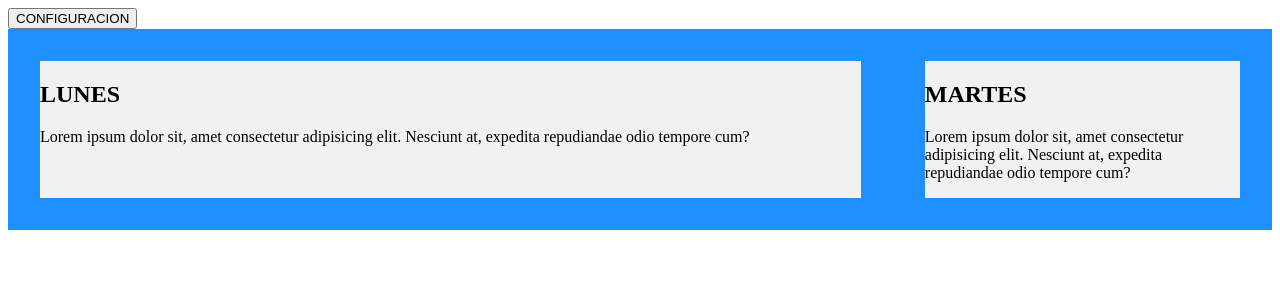
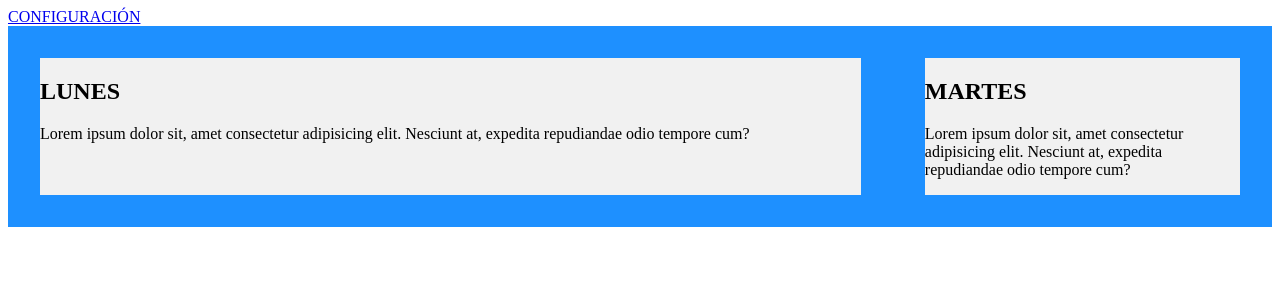
Before and after one commit to Fila3Basura/agendabasura, a Flask app: page / in a window 1280 px wide. Shown: the top 300 px of the page. Run offline with Flask 2, Linux system fonts and the light colour scheme.

Commit message:
enlaze hechos

```diff
--- a/src/main.py
+++ b/src/main.py
@@ -12,7 +12,7 @@ from flask import session
 app = Flask (__name__)
 
 @app.route('/', methods = ['GET', 'POST'])
-def inicio():
+def index():
     return render_template('index.html')
 
 #ruta para abrir el archivo configuracion
@@ -25,7 +25,6 @@ def configuracion():
 
     return render_template('configuracion.html')
 
-
 @app.route('/pruebajose', methods = ['GET', 'POST'])
 def pruebajose():
     return render_template('pruebajose.html')
--- a/src/templates/configuracion.html
+++ b/src/templates/configuracion.html
@@ -1,6 +1,8 @@
 {% extends 'layout.html' %}
 
 {% block header %}
+<a href ="{{url_for('index')}}">VOLVER</a>
+
 {% endblock %}
 
 {% block main %}
@@ -15,10 +17,10 @@
     <input type="text" id="domingo" name="domingo" placeholder="Domingo">
     <input type="submit" value="Enviar" id="enviar" name="enviar">
     <input type="submit" value="Guardar" id="guardar" name="guardar">
-
     </form>
 
 {% endblock %}
 
 {% block footer %}
+
 {% endblock %}
--- a/src/templates/index.html
+++ b/src/templates/index.html
@@ -1,7 +1,7 @@
 {% extends 'layout.html' %}
 
 {% block header %}
-<button href="configuracion.html">CONFIGURACION</button>
+<a href ="{{url_for('configuracion')}}">CONFIGURACIÓN</a>
 
 {% endblock %}
 
@@ -18,6 +18,7 @@
     <h2>MARTES</h2>
     <p>Lorem ipsum dolor sit, amet consectetur adipisicing elit. Nesciunt at, expedita repudiandae odio tempore cum?</p>
 </div>
+
 </div>
 {% endblock %}
 
```
